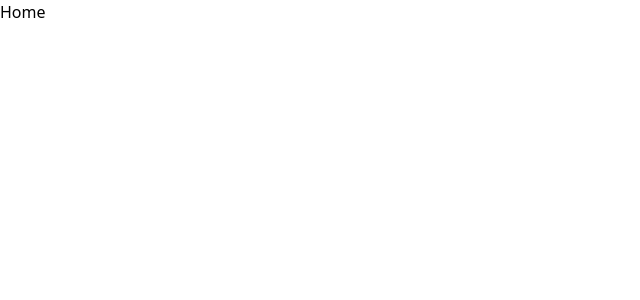
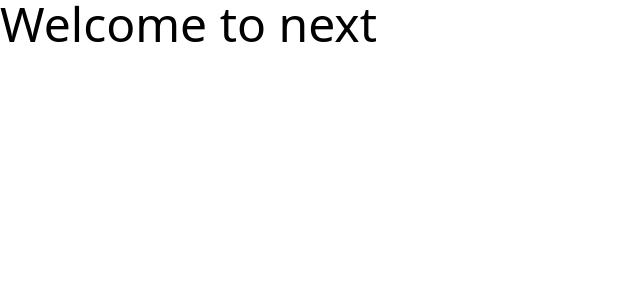
Before and after one commit to atroopa/first-nextjs-work, a Next.js app: page / in a window 1280 px wide. Shown: the top 300 px of the page, without its empty margins (0-640 px from the left). Built offline with nearby package versions, Linux system fonts and the light colour scheme.

Commit message:
about page

```diff
--- /dev/null
+++ b/pages/about.js
@@ -0,0 +1,12 @@
+
+export default function about() {
+    return (
+        <div>
+            <Head>
+                <title>ParsClick - About</title>
+                <meta name="keyword" content="about, persian, iranian , parsclick, tutorial"/>
+            </Head>
+            <div className="text-5xl font-bold">about</div>
+        </div>
+    );
+}
--- a/pages/index.js
+++ b/pages/index.js
@@ -1,4 +1,4 @@
-import Image from 'next/image'
+import Head from 'next/head'
 import { Inter } from 'next/font/google'
 
 const inter = Inter({ subsets: ['latin'] })
@@ -6,7 +6,15 @@ const inter = Inter({ subsets: ['latin'] })
 export default function Home() {
   return (
     <div>
-      Home
+      <Head>
+        <title>Pars Click - Home</title>
+        <meta name="keyword" content="home , persian, iranian , parsclick, tutorial"/>
+      </Head>
+
+      <div className='text-5xl'>
+        Welcome to next
+      </div>
+
     </div>
   )
 }
```
